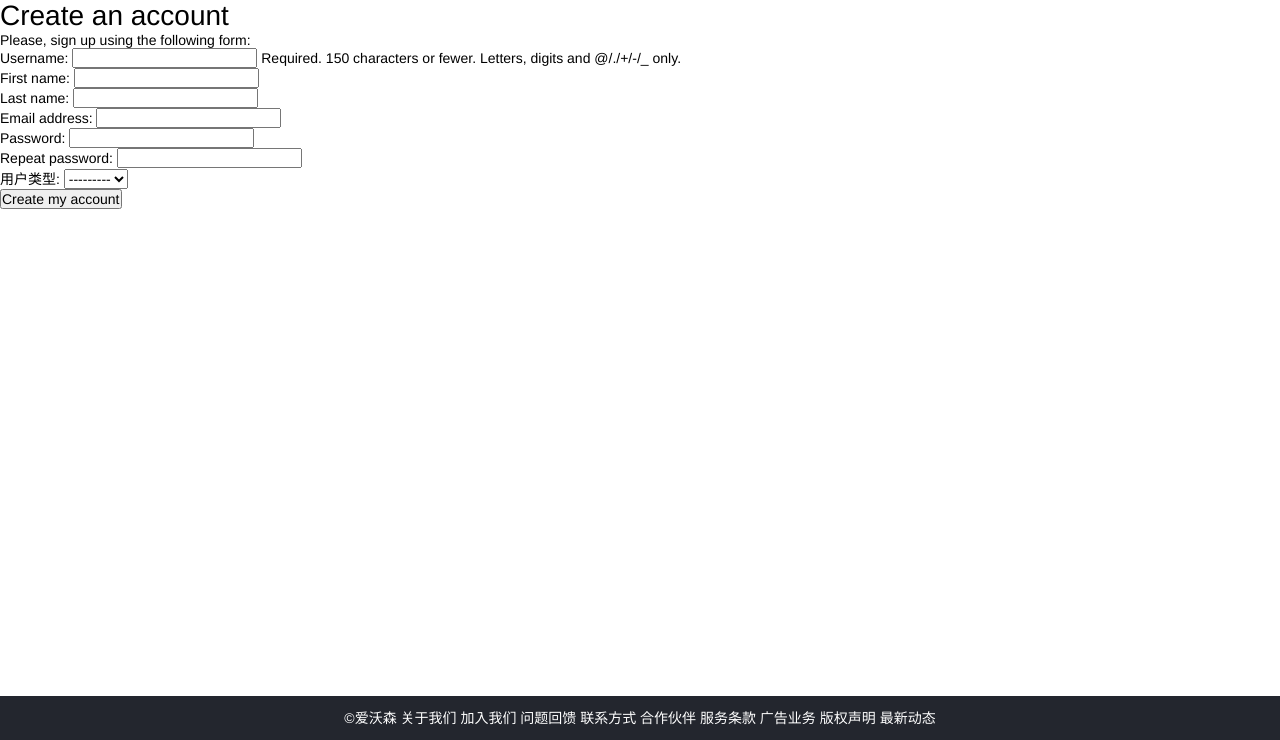
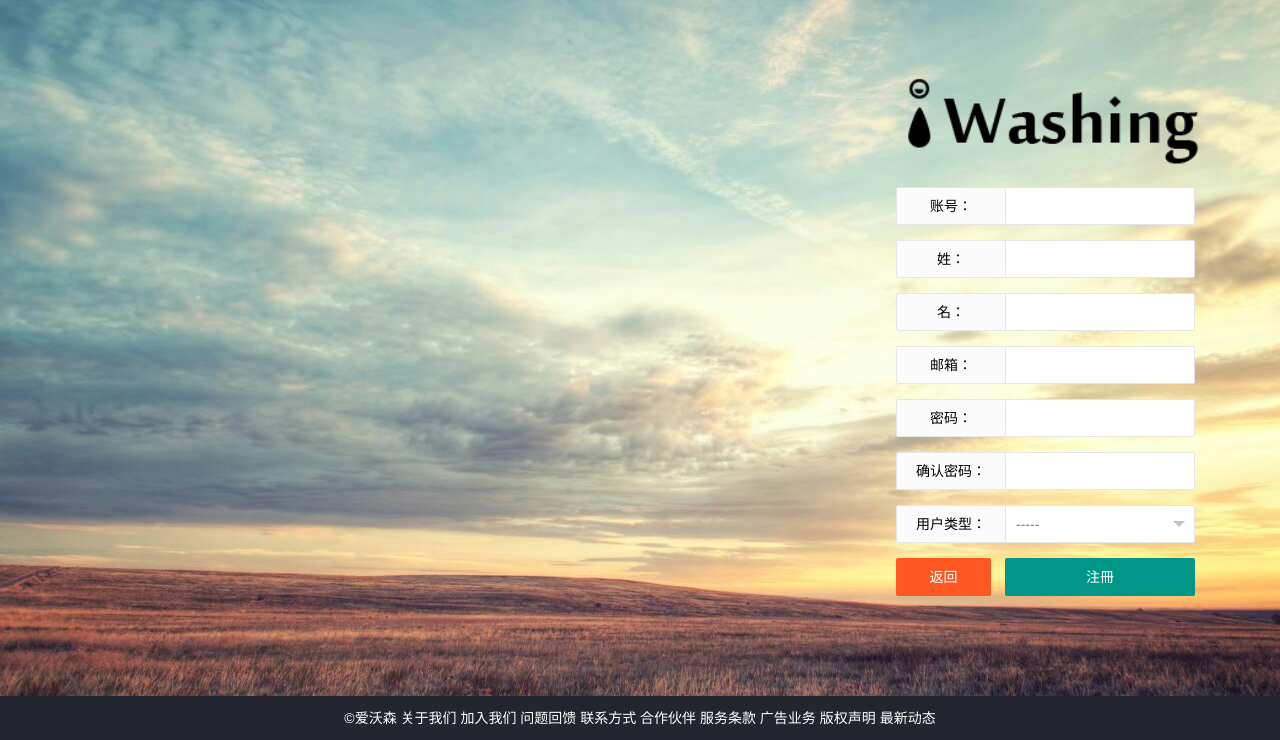
Before and after one commit to 719034075/SWM, a Django app: page /account/register/ in a window 1280 px wide. Shown: the part 60-800 px from the top of the page. Run offline with Django 3.2, Linux system fonts and the light colour scheme; parts of the project's set-up code (start-up, migrations or seed data) failed here and were passed over.

Commit message:
## 2017-12-07
+ layer v=2.2.4

```diff
--- a/static/css/swm.min.css
+++ b/static/css/swm.min.css
@@ -1 +1 @@
-.layui-layout-admin .layui-body{position:absolute;left:0;right:0;top:60px;bottom:44px}.layui-layout-admin .layui-footer{position:fixed;left:0;right:0;bottom:0;height:44px;line-height:44px;padding:0 15px;background-color:#23262e}.large-header{position:relative;width:100%;height:100%;overflow:hidden;background-size:cover;background:#333 center center;z-index:0}.login-box{position:fixed;top:0;bottom:0;left:0;right:0;margin-top:auto;margin-bottom:auto;margin-left:70%;width:320px;height:241px;max-height:300px}.login-box a[name=register]{width:95px}.login-box button[type=submit]{width:190px}
+.layui-layout-admin .layui-body{position:absolute;left:0;right:0;top:60px;bottom:44px}.layui-layout-admin .layui-footer{position:fixed;left:0;right:0;bottom:0;height:44px;line-height:44px;padding:0 15px;background-color:#23262e}.large-header{position:relative;width:100%;height:100%;overflow:hidden;background-size:cover;background:#333 center center;z-index:0}.account-box{position:fixed;top:0;bottom:0;left:0;right:0;width:320px;height:241px;max-height:300px}.account-box a[name=register]{width:95px}.account-box button[type=submit]{width:190px}.login-box{margin-top:15%;margin-left:70%}.register-box{margin-top:10%;margin-left:70%}
--- a/static/sass/swm.scss
+++ b/static/sass/swm.scss
@@ -29,21 +29,18 @@ $main-color: #23262E;
   z-index: 0;
 }
 
-.login-box {
+.account-box {
   position: fixed;
   top: 0;
   bottom: 0;
   left: 0;
   right: 0;
-  margin-top: auto;
-  margin-bottom: auto;
-  margin-left: 70%;
   width: 320px;
   height: 241px;
   max-height: 300px;
 }
 
-.login-box {
+.account-box {
   a[name='register'] {
     width: 95px;
   }
@@ -51,3 +48,12 @@ $main-color: #23262E;
     width: 190px;
   }
 }
+
+  .login-box {
+    margin-top: 15%;
+    margin-left: 70%;
+  }
+  .register-box {
+    margin-top: 10%;
+    margin-left: 70%;
+  }
--- a/templates/account/register.html
+++ b/templates/account/register.html
@@ -1,12 +1,66 @@
 {% extends "base.html" %}
+{% load static %}
 {% block title %}Create an account{% endblock %}
 {% block content %}
-    <h1>Create an account</h1>
-    <p>Please, sign up using the following form:</p>
-    <form action="." method="post">
-        {{ user_form.as_p }}
-        {{ profile_form.as_p }}
-        {% csrf_token %}
-        <p><input type="submit" value="Create my account"></p>
-    </form>
+    <div id="large-header" class="large-header"
+         style="background-image:url({% static 'images/background.jpg' %});"></div>
+    <div class="login-form account-box register-box">
+        <form class="layui-form layui-form-pane" action="." method="post">
+            <div class="layui-form-item">
+                <img src="{% static 'images/black-logo.png' %}" width="98%" height="98%">
+            </div>
+            <div class="layui-form-item">
+                <label class="layui-form-label">账号：</label>
+                <div class="layui-input-inline">
+                    <input type="text" class="layui-input" name="username" maxlength="150" required="" id="id_username">
+                </div>
+            </div>
+            <div class="layui-form-item">
+                <label class="layui-form-label">姓：</label>
+                <div class="layui-input-inline">
+                    <input type="text" class="layui-input" name="first_name" maxlength="30" id="id_first_name">
+                </div>
+            </div>
+            <div class="layui-form-item">
+                <label class="layui-form-label">名：</label>
+                <div class="layui-input-inline">
+                    <input type="text" class="layui-input" name="last_name" maxlength="30" id="id_last_name">
+                </div>
+            </div>
+            <div class="layui-form-item">
+                <label class="layui-form-label">邮箱：</label>
+                <div class="layui-input-inline">
+                    <input type="email" class="layui-input" name="email" maxlength="254" id="id_email">
+                </div>
+            </div>
+            <div class="layui-form-item">
+                <label class="layui-form-label">密码：</label>
+                <div class="layui-input-inline">
+                    <input type="password" class="layui-input" name="password" required="" id="id_password">
+                </div>
+            </div>
+            <div class="layui-form-item">
+                <label class="layui-form-label">确认密码：</label>
+                <div class="layui-input-inline">
+                    <input type="password" class="layui-input" name="password2" required="" id="id_password2">
+                </div>
+            </div>
+            <div class="layui-form-item">
+                <label class="layui-form-label">用户类型：</label>
+                <div class="layui-input-inline">
+                    <select name="role" required="" id="id_role">
+                        <option value="">-----</option>
+                        <option value="U">User</option>
+                        <option value="R">Repair</option>
+                    </select>
+                </div>
+            </div>
+            {% csrf_token %}
+            <input type="hidden" name="next" value="{{ next }}"/>
+            <div class="layui-form-item">
+                <a name="register" href="{% url "login" %}" class="layui-btn btn-reset layui-btn-danger">返回</a>
+                <button type="submit" class="layui-btn btn-submit">注冊</button>
+            </div>
+        </form>
+    </div>
 {% endblock %}
--- a/templates/base.html
+++ b/templates/base.html
@@ -19,7 +19,6 @@
             {% if request.user.is_authenticated %}
                 <li class="layui-nav-item">
                     <a href="javascript:;">
-{#                        <img src="http://t.cn/RCzsdCq" class="layui-nav-img">#}
                         {{ request.user.first_name }}{{ request.user.last_name }}
                     </a>
                     <dl class="layui-nav-child">
@@ -45,8 +44,10 @@
     <script src="{% static 'lib/layui/layui.js' %}"></script>
     <script>
         //JavaScript代码区域
-        layui.use(['element'], function () {
-            var element = layui.element;
+        layui.use(['element','form'], function () {
+            var element = layui.element,
+                form = layui.form;
+
         });
     </script>
 </body>
--- a/templates/registration/login.html
+++ b/templates/registration/login.html
@@ -4,7 +4,7 @@
 {% block content %}
     <div id="large-header" class="large-header"
          style="background-image:url({% static 'images/background.jpg' %});"></div>
-    <div class="login-form login-box">
+    <div class="login-form account-box login-box">
         <form class="layui-form layui-form-pane" action="{% url 'login' %}" method="post">
             <div class="layui-form-item">
                 <img src="{% static 'images/black-logo.png' %}" width="98%" height="98%">
```
